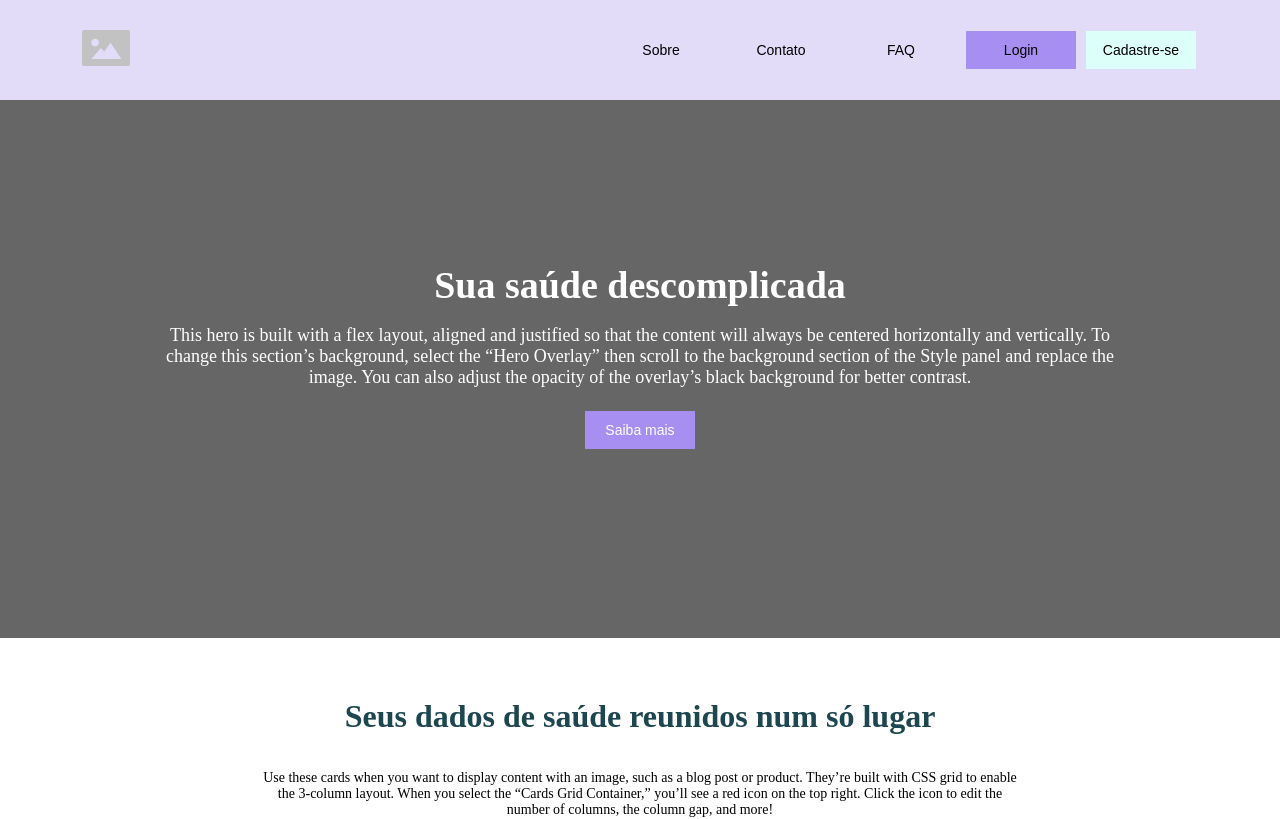
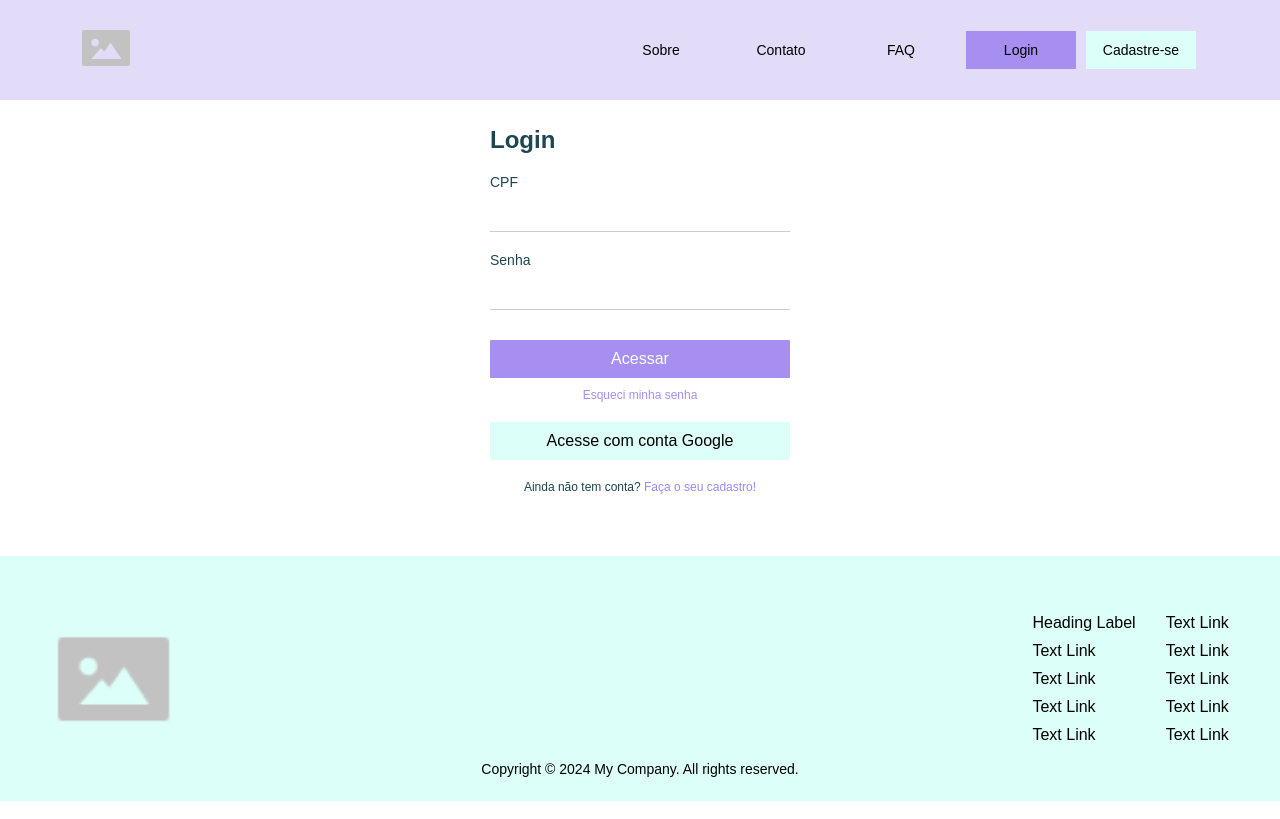
Before and after one commit to Recr/maisPraTi-project, a React (Vite) app in the folder Health_Card/: page / in a window 1280 px wide. Shown: the top 819 px of the page. Built offline with nearby package versions, Linux system fonts and the light colour scheme.

Commit message:
LOGIN--Ayumi

```diff
--- a/Health_Card/package.json
+++ b/Health_Card/package.json
@@ -11,7 +11,8 @@
   },
   "dependencies": {
     "react": "^18.3.1",
-    "react-dom": "^18.3.1"
+    "react-dom": "^18.3.1",
+    "react-router-dom": "^6.27.0"
   },
   "devDependencies": {
     "@eslint/js": "^9.11.1",
--- a/Health_Card/src/App.css
+++ b/Health_Card/src/App.css
@@ -1,5 +1,14 @@
+:root{
+  --color1: #A68FF1;
+  --color2: #DDFFF9;
+  --color3: #1C4650;
+  --color4: #9479ee;
+  --color5: #a8dadb;
+}
+
 * {
   box-sizing: border-box;
+  font-family: Arial, sans-serif;
 }
 
 body {
--- a/Health_Card/src/App.jsx
+++ b/Health_Card/src/App.jsx
@@ -3,10 +3,13 @@ import Header from "./components/Header";
 import "./App.css";
 import Logo from "./assets/logo.png";
 import Footer from "./components/Footer";
+import LoginPage from "./pages/LoginPage";
+
 
 function App() {
   return (
     <div>
+      <LoginPage />
       <Header></Header>
       <div className="content">
         <div className="div--banner">
--- /dev/null
+++ b/Health_Card/src/components/Login.jsx
@@ -0,0 +1,81 @@
+import { useState } from 'react';
+import classes from './Login.module.css';
+
+const Login = () => {
+
+  const [cpf, setCpf] = useState('');
+  const [password, setPassword] = useState('');
+  const [errors, setErrors] = useState({});
+  const [loggedIn, setLoggedIn] = useState(false);
+
+
+  //Remover caracteres especiais no CPF
+  function justNumbers(input) {
+    return input.replace(/[^0-9]/g,'');
+  }
+
+  const validate = () =>{
+
+    //Objeto para armazenar erros
+    let newErrors = {};
+
+    //Validação do campo nome
+    if(!cpf) newErrors.cpf = 'Digite seu CPF';
+
+    //Validação da senha
+    if(!password) newErrors.password='Digite sua senha';
+
+    if((cpf && password) && justNumbers(cpf) != "99999999999" || password != "123456") newErrors.invalid='CPF e/ou senha inválidos.';
+
+    setErrors(newErrors);
+    return newErrors;
+  }
+
+  const handleSubmit = (e) =>{
+    e.preventDefault();
+    const validateErrors = validate();
+
+    if(Object.keys(validateErrors).length===0 && justNumbers(cpf) == "99999999999" && password == "123456"){
+      setErrors({})
+      setLoggedIn(true);
+      console.log("Logged in");
+    }
+    else{
+        setErrors(validateErrors);
+        setLoggedIn(false);
+        console.log(validateErrors);
+    }
+  }
+
+  return (
+    <div className={classes.content}>
+      <div className={classes.containerLogin}>
+        <h1>Login</h1>
+        <form>
+          <div className={classes.inputGroup}>
+            <label>CPF</label>
+            <input type="text" value={cpf} onChange={(e)=> setCpf(e.target.value)} id="cpf" name="cpf" required />
+            {errors.cpf && <p className={classes.loginError}>{errors.cpf}</p>}
+          </div>
+          <div className={classes.inputGroup}>
+            <label>Senha</label>
+            <input type="password" value={password} onChange={(e)=> setPassword(e.target.value)} id="password" name="password" required />
+            {errors.password && <p className={classes.loginError}>{errors.password}</p>}
+            {loggedIn && <p className={classes.loginSuccess}>Login realizado com sucesso!</p>}
+          </div>
+          <button type="submit" className={classes.btnLogin} onClick={handleSubmit}>Acessar</button>
+          {errors.invalid && <p className={classes.loginError}>{errors.invalid}</p>}
+          <a href="#" className={classes.forgotPassword}>Esqueci minha senha</a>
+          <button type="button" className={classes.btnGoogle}>Acesse com conta Google</button>
+        </form>
+        <div className={classes.signup}>
+          <p>
+            Ainda não tem conta? <a href="#">Faça o seu cadastro!</a>
+          </p>
+        </div>
+      </div>
+    </div>
+  );
+};
+
+export default Login;
--- /dev/null
+++ b/Health_Card/src/components/Login.module.css
@@ -0,0 +1,143 @@
+/*
+.root {
+    position: relative;
+    top: 120px;
+    width: 440px;
+    height: 530px;
+    border: 1px black solid;
+    display:grid;
+    justify-self: center;
+    grid-template-columns: 1fr;
+    align-items: flex-start;
+}
+
+button{
+    width: 110px;
+    height: 30px;
+    background-color: #a68ff1;
+    color: black;
+} */
+
+.content {
+    width: 100vw;
+    margin-top: 110px;
+    display: flex;
+    flex-direction: column;
+    justify-content: center;
+    align-items: center;
+    text-align: center;
+    flex-shrink:0;
+
+    color: var(--color3);
+}
+
+
+.loginContainer {
+
+    background-color: white;
+    margin: 500px 40px 40px 40px;
+
+    min-width: 500px;
+    min-height: 530px;
+}
+
+h1 {
+    text-align: left;
+    margin-bottom: 20px;
+    font-size: 24px;
+    color: var(--color3);
+}
+
+.inputGroup {
+    margin-bottom: 20px;
+    text-align: left;
+}
+
+.inputGroup label {
+    display: block;
+    margin-bottom: 5px;
+    font-size: 14px;
+}
+
+.inputGroup input {
+    width: 300px;
+    padding: 10px;
+    border: 0;
+    border-bottom: 1px solid #ccc;
+    font-size: 14px;
+    outline: none;
+}
+
+.inputGroup input:active, input:focus {
+    border: 0;
+    border-bottom: 2px solid #979595;
+
+}
+
+.btnLogin {
+    width: 100%;
+    padding: 10px;
+    background-color: var(--color1);
+    border: none;
+    border-radius: 1px;
+    color: white;
+    font-size: 16px;
+    cursor: pointer;
+    margin-top: 10px;
+}
+
+.btnLogin:hover {
+    background-color: var(--color4);
+    color: var(--color3);
+}
+
+.forgotPassword {
+    display: block;
+    margin-top: 10px;
+    color: var(--color1);
+    text-decoration: none;
+    font-size: 12px;
+}
+
+.forgotPassword:hover {
+    text-decoration: underline;
+}
+
+.btnGoogle {
+    width: 100%;
+    padding: 10px;
+    background-color: var(--color2);
+    border: none;
+    border-radius: 1px;
+    font-size: 16px;
+    cursor: pointer;
+    margin-top: 20px;
+}
+
+.btnGoogle:hover {
+    background-color: var(--color5);
+}
+
+.signup {
+    margin-top: 20px;
+    font-size: 12px;
+}
+
+.signup a {
+    color: #9b89ff;
+    text-decoration: none;
+}
+
+.signup a:hover {
+    text-decoration: underline;
+}
+
+.loginError{
+    color: red;
+    font-size: 12px;
+}
+
+.loginSuccess{
+    color: green;
+    font-size: 12px;
+}
--- /dev/null
+++ b/Health_Card/src/pages/LoginPage.jsx
@@ -0,0 +1,16 @@
+import Login from "../components/Login";
+import Header from "../components/Header";
+import Footer from "../components/Footer";
+
+const LoginPage = () => {
+    return(
+        <div>
+            <Header />
+            <Login />
+            <Footer />
+        </div>
+
+    )
+}
+
+export default LoginPage;
```
Also changed, not shown: 1 other file (tests, documents, lock files or other folders).
